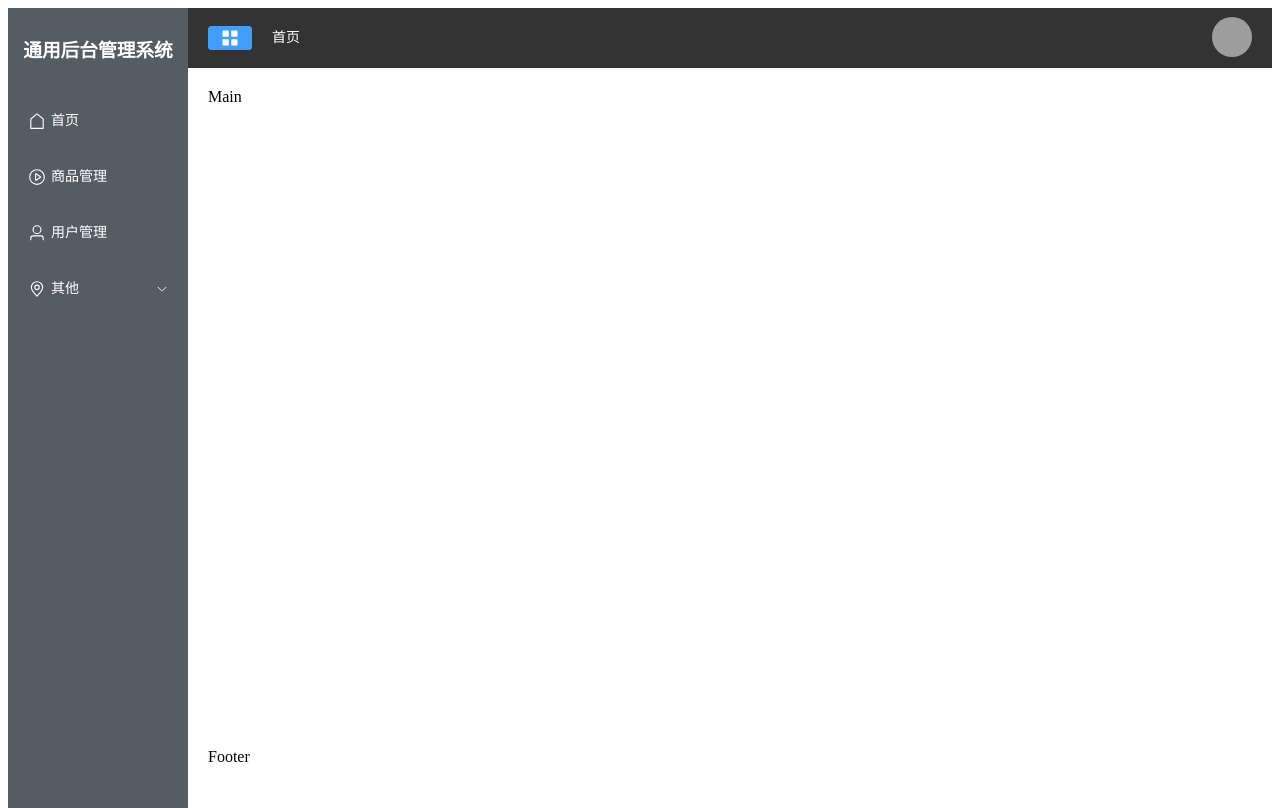
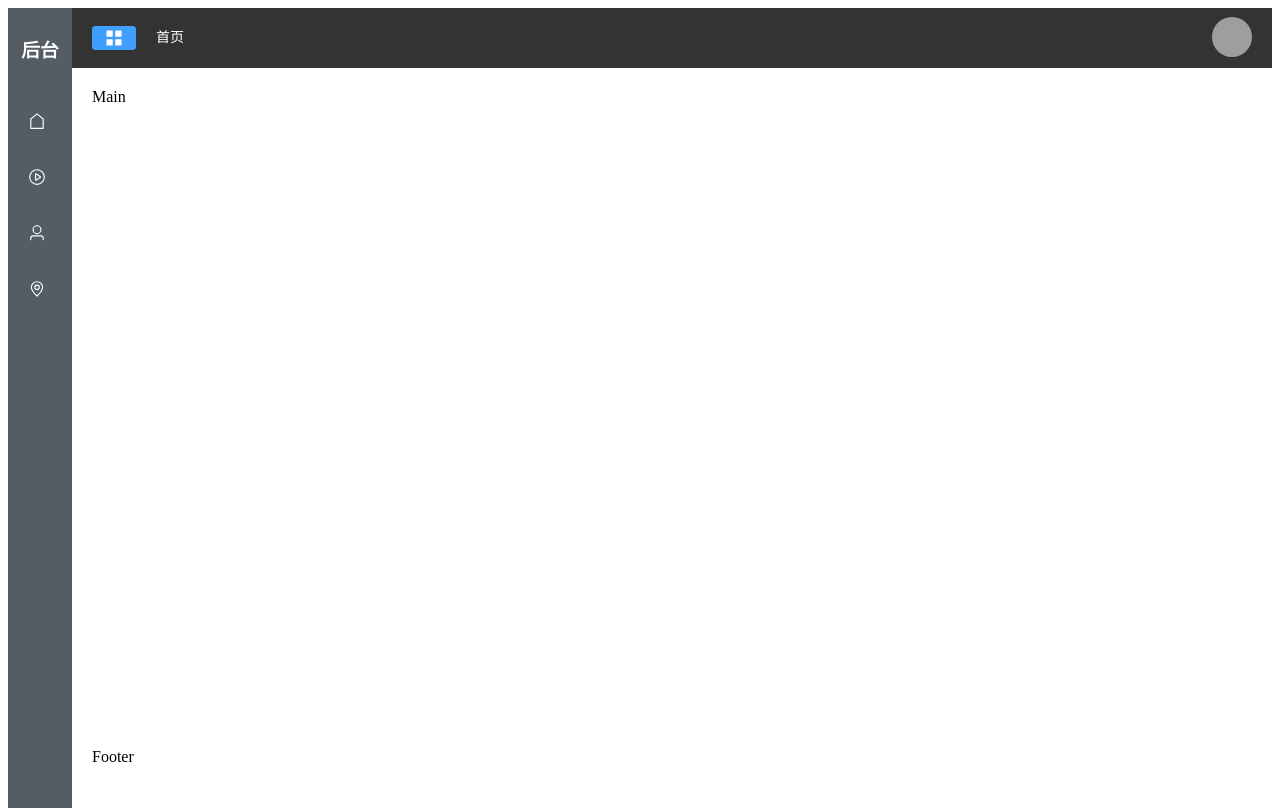
Before and after one commit to wuyunew/myFirstPro, a Vue app: page / in a window 1280 px wide. Both pictures are taken after a click on the button 230 px from the left and 38 px from the top of the page. Built offline with nearby package versions, Linux system fonts and the light colour scheme; grey boxes are pictures that could not be loaded.

Commit message:
third day-version2

```diff
--- a/src/components/CommonAside.vue
+++ b/src/components/CommonAside.vue
@@ -1,23 +1,14 @@
 <template>
-    <el-aside width="180px">
-      <el-menu
-      background-color="#545c64"
-      text-color="#fff">
-      <h3>通用后台管理系统</h3>
-        <el-menu-item
-            v-for="item in noChildren"
-            :index="item.path"
-            :key="item.path"
-        >
+  <el-aside :width="width">
+    <el-menu background-color="#545c64" text-color="#fff" :collapse="isCollaspe">
+      <h3 v-show="!isCollaspe">通用后台管理系统</h3>
+      <h3 v-show="isCollaspe"> 后台</h3>
+      <el-menu-item v-for="item in noChildren" :index="item.path" :key="item.path">
         <component class="icons" :is="item.icon"></component>
         <span>{{ item.label }}</span>
       </el-menu-item>
 
-        <el-sub-menu
-            v-for="item in hasChildren"
-            :index="item.path"
-            :key="item.path"
-        >
+      <el-sub-menu v-for="item in hasChildren" :index="item.path" :key="item.path">
 
         <template #title>
           <component class="icons" :is="item.icon"></component>
@@ -25,11 +16,7 @@
         </template>
 
         <el-menu-item-group>
-            <el-menu-item
-              v-for="(subItem,subIndex) in item.children"
-              :index="subIndex.path"
-              :key="subItem.path"
-            >
+          <el-menu-item v-for="(subItem, subIndex) in item.children" :index="subIndex.path" :key="subItem.path">
             <component class="icons" :is="subItem.icon"></component>
             <span>{{ subItem.label }}</span>
           </el-menu-item>
@@ -42,48 +29,49 @@
 
 
 <script setup>
-import { ref,computed} from 'vue';
-const list =ref([
+import { ref, computed } from 'vue';
+import { useAllDataStore } from '@/stores/allData';
+const list = ref([
   {
-        path:'/home',
-        name:'home',
-        label:'首页',
-        icon:'house',
-        url:'Home'
+    path: '/home',
+    name: 'home',
+    label: '首页',
+    icon: 'house',
+    url: 'Home'
   },
   {
-        path:'/mall',
-        name:'mall',
-        label:'商品管理',
-        icon:'video-play',
-        url:'Mall'
+    path: '/mall',
+    name: 'mall',
+    label: '商品管理',
+    icon: 'video-play',
+    url: 'Mall'
   },
   {
-        path:'/user',
-        name:'user',
-        label:'用户管理',
-        icon:'user',
-        url:'User'
+    path: '/user',
+    name: 'user',
+    label: '用户管理',
+    icon: 'user',
+    url: 'User'
   },
   {
-        path:'other',
-        name:'other',
-        label:'其他',
-        icon:'location',
-        children:[
+    path: 'other',
+    name: 'other',
+    label: '其他',
+    icon: 'location',
+    children: [
       {
-                path:'/page1',
-                name:'page1',
-                label:'页面1',
-                icon:'setting',
-                url:'Page1'
+        path: '/page1',
+        name: 'page1',
+        label: '页面1',
+        icon: 'setting',
+        url: 'Page1'
       },
       {
-                path:'/page2',
-                name:'page2',
-                label:'页面2',
-                icon:'setting',
-                url:'Page2'
+        path: '/page2',
+        name: 'page2',
+        label: '页面2',
+        icon: 'setting',
+        url: 'Page2'
 
       }
     ],
@@ -91,11 +79,14 @@ const list =ref([
 ])
 //computed 计算属性 返回值为计算属性的ref 计算属性来描述依赖响应式状态的复杂逻辑，接收getter函数，自动追踪响应式依赖
 //filter为给定数组执行浅拷贝，filter内部的函数被数组中的每个数据执行一次，item传递的参数为正在执行的数据，
-const noChildren =computed(()=>list.value.filter(item=>!item.children))
-const hasChildren =computed(()=>list.value.filter(item=>item.children))
+const noChildren = computed(() => list.value.filter(item => !item.children))
+const hasChildren = computed(() => list.value.filter(item => item.children))
 //浅拷贝：共享相同的引用 不是同一个对象，属性值和原型链相等，对副本的嵌套对象属性的重新赋值会影响源对象,顶层不会
 //array.prototype.concat(),slice(),from(),Object.assign()
-
+const store = useAllDataStore()
+const isCollaspe = computed(()=>store.state.isCollapse)
+//width
+const width = computed(() => store.state.isCollapse ? '64px' : '180px')
 </script>
 
 <style lang="less" scoped>
@@ -104,15 +95,18 @@ const hasChildren =computed(()=>list.value.filter(item=>item.children))
   height: 18px;
   margin-right: 5px;
 }
-.el-menu{
+
+.el-menu {
   border-right: none;
-  h3{
+
+  h3 {
     line-height: 48px;
     color: #fff;
     text-align: center;
   }
 }
-.el-aside{
+
+.el-aside {
   height: 100%;
   background-color: #545c64;
 }
--- a/src/components/CommonHead.vue
+++ b/src/components/CommonHead.vue
@@ -1,7 +1,7 @@
 <template>
     <div class="header">
         <div class="l-content">
-            <el-button type="primary" size="small" @click="">
+            <el-button type="primary" size="small" @click="handleCollaspe">
                 <component class="icons" is="menu"></component>
             </el-button>
             <el-breadcrumb separate="/" class="bread">
@@ -28,10 +28,16 @@
 
 <script setup>
 import { ref,computed } from 'vue';
+import { useAllDataStore } from '@/stores/allData';
 //动态头像
 const getImgUrl=(user)=>{
     return new URL(`../assets/images/${user}.png`,import.meta.url).href;
 }
+const store=useAllDataStore()
+const handleCollaspe=()=>{
+    store.state.isCollapse=!store.state.isCollapse
+}
+
 </script>
 
 <style scoped>
--- /dev/null
+++ b/src/stores/allData.js
@@ -0,0 +1,19 @@
+import { ref, computed } from 'vue'
+import { defineStore } from 'pinia'
+
+function initState() {
+  return{
+    isCollapse:false,
+  }
+}
+export const useAllDataStore = defineStore('allData', () => {
+  //ref 类似state属性
+  //computed getters
+  //function actions
+  const state=ref(initState());
+
+
+  return { state,
+
+   }
+})
```
Also changed, not shown: src/stores/counter.js (deleted, +0 -12 lines). Lines whose indentation alone changed are shown as unchanged.
